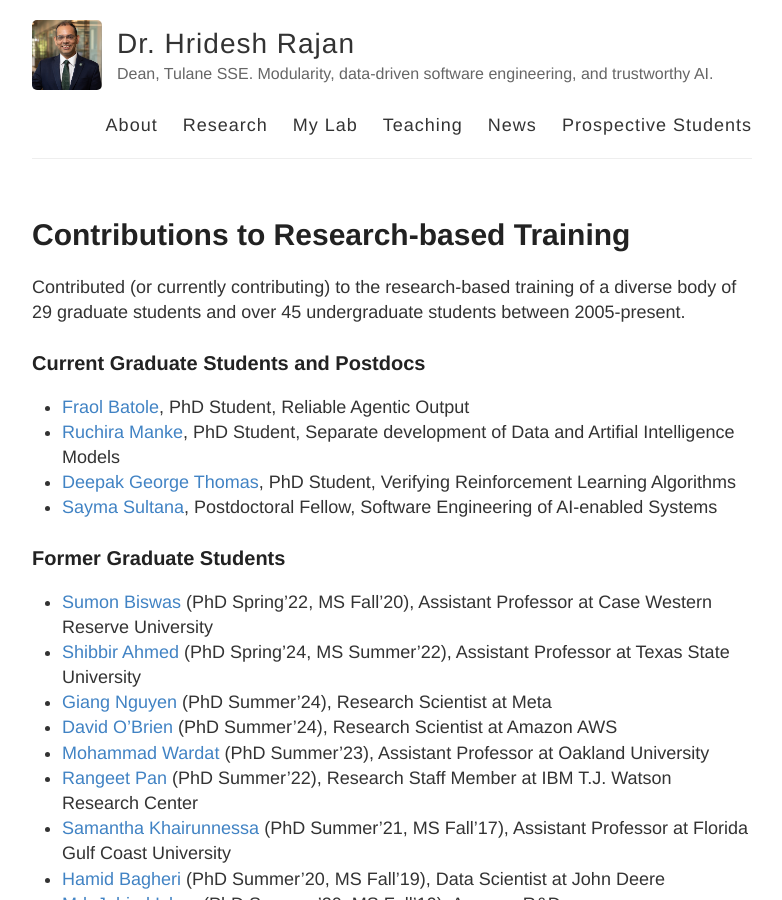
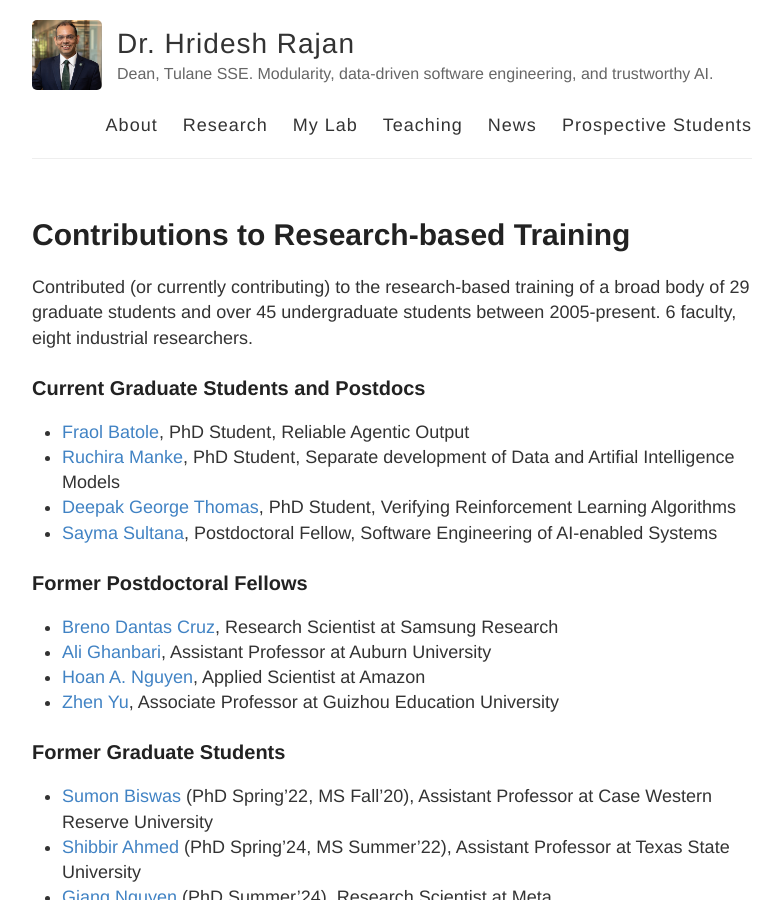
Before and after one commit to hridesh/hridesh.github.io, a Jekyll site: the page built from students.md, in a window 1280 px wide and 900 px high. Shown: the whole window, without its empty margins (248-1030 px from the left). Built offline with Jekyll 4.4.1, drawn with Linux system fonts in a browser that asks for light colours.

Commit message:
misc changes

```diff
--- a/students.md
+++ b/students.md
@@ -4,15 +4,20 @@ title: Contributions to Research-based Training
 permalink: /students/
 ---
 
-Contributed (or currently contributing) to the research-based training
-of a diverse body of 29 graduate students and
-over 45 undergraduate students between 2005-present.
+Contributed (or currently contributing) to the research-based training of a broad body of 29 graduate students and
+over 45 undergraduate students between 2005-present. 6 faculty, eight industrial researchers.
 
 ### Current Graduate Students and Postdocs
 - [Fraol Batole](https://fraolbatole.github.io), PhD Student, Reliable Agentic Output
 - [Ruchira Manke](https://www.linkedin.com/in/ruchira-manke/), PhD Student, Separate development of Data and Artifial Intelligence Models
 - [Deepak George Thomas](https://deepakgthomas.github.io), PhD Student, Verifying Reinforcement Learning Algorithms
 - [Sayma Sultana](https://sayma23.github.io), Postdoctoral Fellow, Software Engineering of AI-enabled Systems
+
+### Former Postdoctoral Fellows
+- [Breno Dantas Cruz](https://brenodan.github.io), Research Scientist at Samsung Research
+- [Ali Ghanbari](https://ali-ghanbari.github.io), Assistant Professor at Auburn University
+- [Hoan A. Nguyen](https://www.linkedin.com/in/hoan-nguyen-anh-6997ba4/), Applied Scientist at Amazon
+- [Zhen Yu](https://www.researchgate.net/profile/Zhen-Yu-21), Associate Professor at Guizhou Education University
 
 ### Former Graduate Students
 
```
